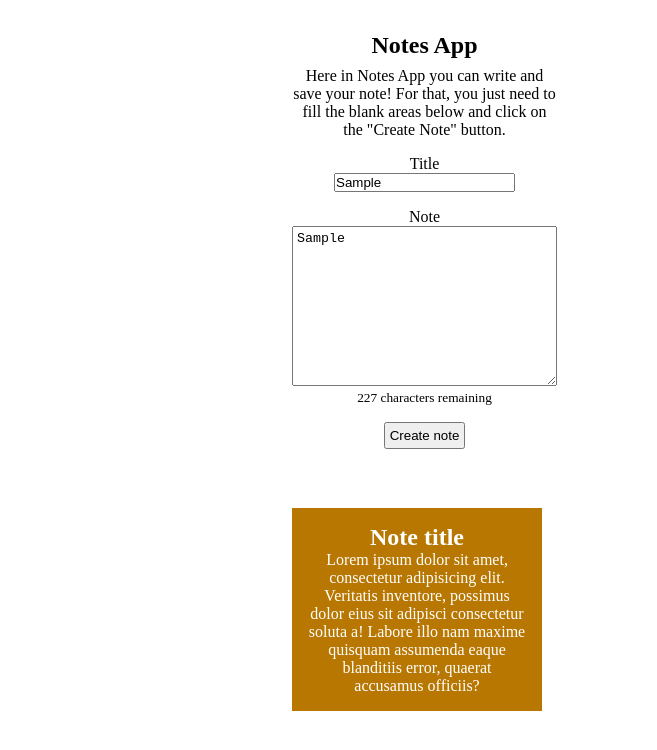
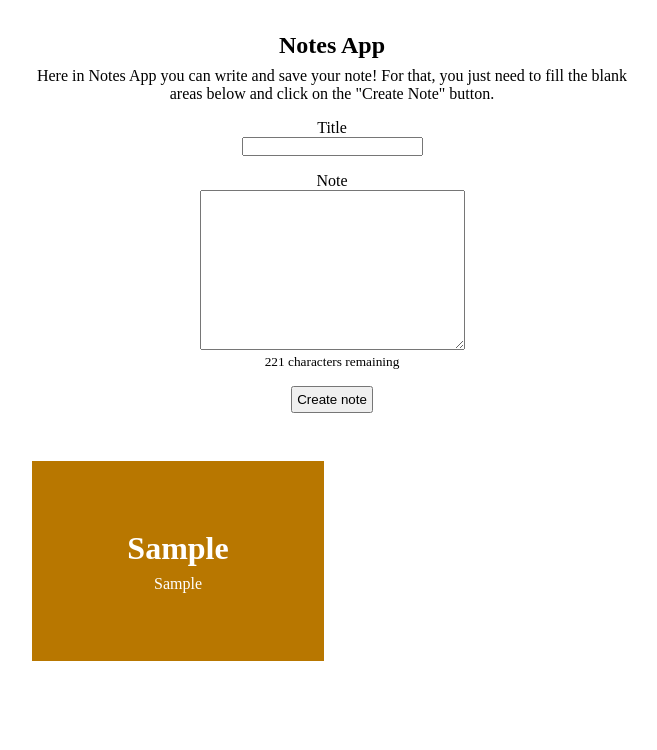
Before and after one commit to wellivo21/notes-app, a plain HTML site: page index.html in a window 1280 px wide. Both pictures are taken after typing "Sample", "Sample" into the empty fields and a click on the button "Create note". Shown: the whole page, without its empty margins (308-965 px from the left). Drawn offline with Linux system fonts and the light colour scheme.

Commit message:
add chars left counter and create note functionalities
chars left counter is a functionality that makes a dynamic counter for how many chars are left on the note text; create note is a functionality that creates a note by capturing the values inside the title-input/note-textarea and creates a markup with them.

```diff
--- a/index.html
+++ b/index.html
@@ -20,45 +20,33 @@
           button.
         </p>
 
-        <ul class="labels">
-          <li>
+        <form class="note-form">
           <label>
             <span class="label-title">Title</span>
-              <input type="text" />
+            <input type="text" class="title-input" required />
           </label>
-          </li>
-
-          <li>
           <label>
             <span class="label-title">Note</span>
-              <textarea cols="30" rows="10"></textarea>
-              <small class='char-count'>
-                <span class='chars-left'>227</span>
+            <textarea
+              cols="30"
+              rows="10"
+              class="note-textarea"
+              maxlength="227"
+              required
+            ></textarea>
+            <small class="char-count">
+              <span class="chars-left">%%NUMBER%%</span>
               characters remaining
             </small>
           </label>
-          </li>
-        </ul>
 
-        <button class="btn create-note-btn">Create note</button>
+          <button class="create-note-btn">Create note</button>
+        </form>
       </section>
 
-      <section class="created-notes">
-        <h1 class="hidden">Created Notes</h1>
-        <!-- example of note -->
-        <article class="note">
-            <h2 class="note-title">Note title</h2>
-            <p class="note-text">
-              Lorem ipsum dolor sit amet, consectetur adipisicing elit.
-              Veritatis inventore, possimus dolor eius sit adipisci consectetur
-              soluta a! Labore illo nam maxime quisquam assumenda eaque
-              blanditiis error, quaerat accusamus officiis?
-            </p>
-        </article>
-      </section>
-
-
-      </section>
+      <div class="created-notes">
+        <!-- notes go here -->
+      </div>
     </main>
   </body>
 </html>
--- a/src/css/styles.css
+++ b/src/css/styles.css
@@ -8,7 +8,7 @@
 /* styles */
 .container {
   display: grid;
-  grid-template-columns: 600px 1fr 600px;
+  grid-template-columns: 1fr 600px 1fr;
 }
 .create-note,
 .created-notes {
@@ -21,8 +21,7 @@
 .title {
   margin-block-end: 0.5rem;
 }
-.labels {
-  list-style: none;
+.note-form {
   display: flex;
   flex-direction: column;
   gap: 1rem;
@@ -31,23 +30,43 @@
 .label-title {
   display: block;
 }
-.labels li label textarea {
+.note-form label textarea {
   padding: 0.25rem;
 }
 .char-count {
   display: block;
 }
-.btn {
+.create-note-btn {
+  width: fit-content;
+  align-self: center;
   padding: 0.25rem;
 }
 
 /* note styles */
+.created-notes {
+  display: grid;
+  grid-template-columns: repeat(2, 1fr);
+  gap: 1rem;
+  justify-items: center;
+}
 .note {
-  text-align: center;
   width: 250px;
+  height: 200px;
   background-color: #b87700;
   color: #fff;
   padding: 1rem;
+  width: 100%;
+
+  display: flex;
+  flex-direction: column;
+  justify-content: center;
+}
+.note-title {
+  font-size: 2rem;
+  margin-block-end: 0.5rem;
+}
+.note-text {
+  word-break: break-all;
 }
 
 /* Helper classes */
--- a/src/js/script.js
+++ b/src/js/script.js
@@ -0,0 +1,51 @@
+'use strict';
+
+// element selectors
+const createNoteSectionEl = document.querySelector('.create-note');
+const titleInputEl = document.querySelector('.title-input');
+const textareaEl = document.querySelector('.note-textarea');
+const charsLeftEl = document.querySelector('.chars-left');
+const createdNotesEl = document.querySelector('.created-notes');
+const noteFormEl = document.querySelector('.note-form');
+
+const eventListeners = () => {
+  noteFormEl.addEventListener('submit', (event) => {
+    event.preventDefault();
+    createNote();
+
+    // reseting input
+    titleInputEl.value = '';
+    textareaEl.value = '';
+  });
+};
+
+const charsLeftCount = () => {
+  const maxNoteLength = Number(textareaEl.getAttribute('maxlength'));
+  charsLeftEl.innerHTML = maxNoteLength;
+  textareaEl.addEventListener('input', () => {
+    const text = textareaEl.value;
+    const textLength = maxNoteLength - text.length;
+    charsLeftEl.innerHTML = textLength;
+  });
+};
+
+const createNote = () => {
+  const [title, text] = [titleInputEl.value, textareaEl.value];
+
+  const markup = `
+    <article class="note">
+      <h2 class="note-title">${title}</h2>
+      <p class="note-text">
+        ${text}
+      </p>
+    </article>
+    `;
+  createdNotesEl.insertAdjacentHTML('beforeend', markup);
+};
+
+const init = async () => {
+  eventListeners();
+  charsLeftCount();
+};
+
+init();
```
Lines whose indentation alone changed are shown as unchanged.
